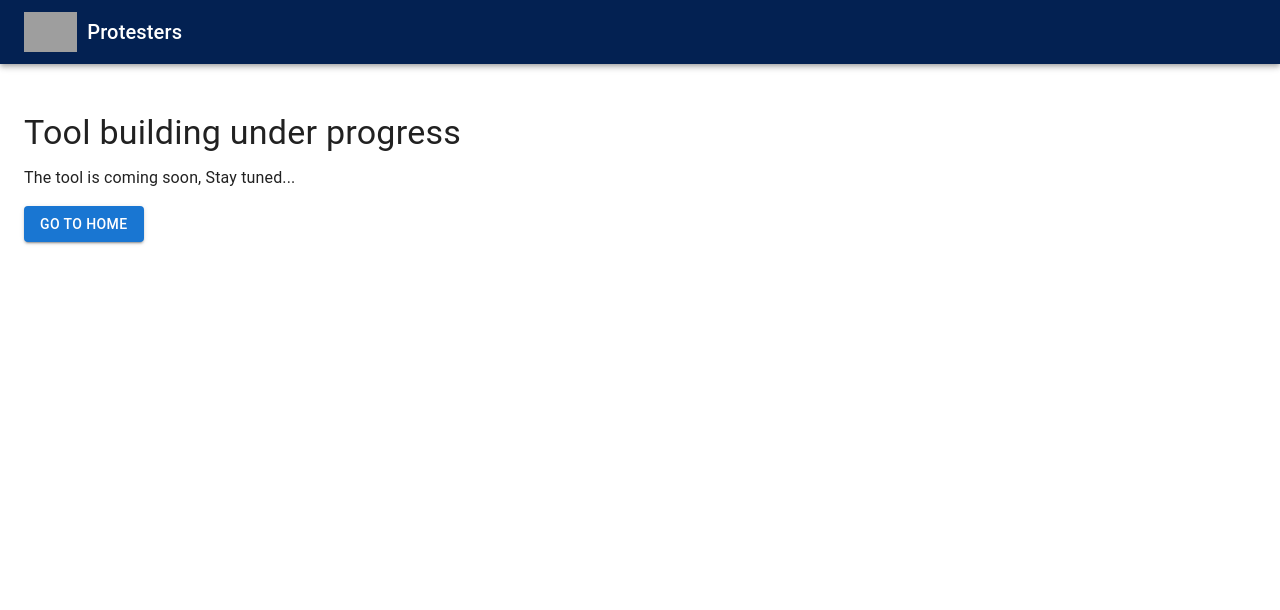
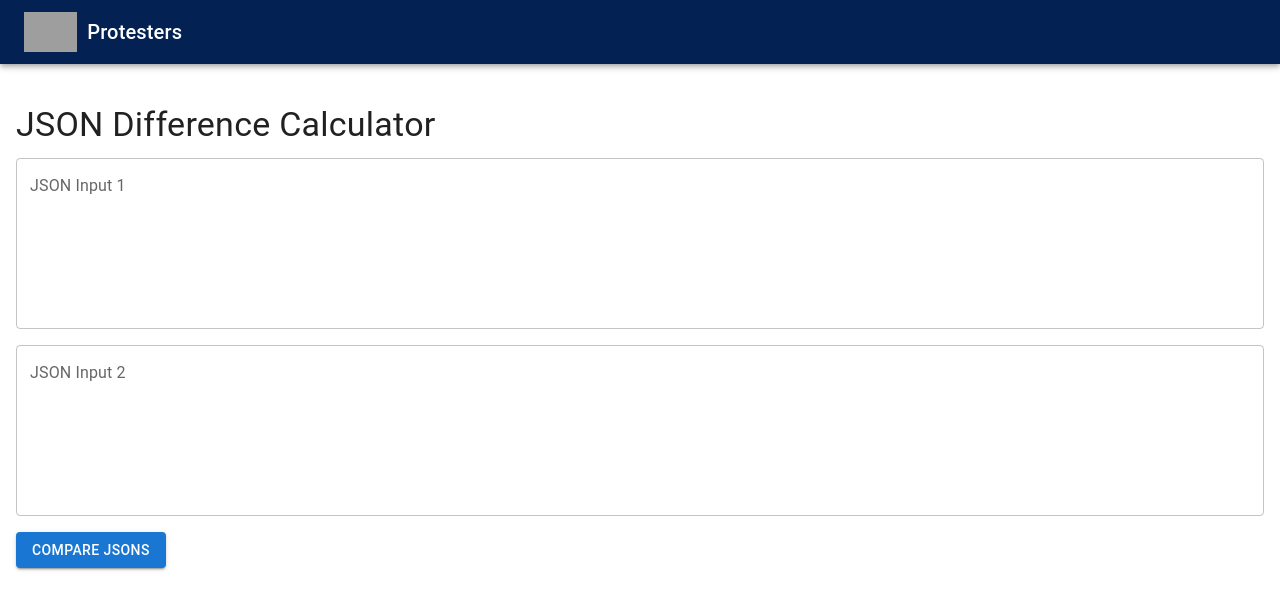
Before and after one commit to Mohit-Chaudhari/protesters, a React (Create React App) app: page /json-diff in a window 1280 px wide. Shown: the top 610 px of the page. Built offline with nearby package versions, Linux system fonts and the light colour scheme; grey boxes are pictures that could not be loaded.

Commit message:
Added json difference tool

```diff
--- a/craco.config.js
+++ b/craco.config.js
@@ -1,13 +1,23 @@
-// craco.config.js
+const webpack = require('webpack');
+
 module.exports = {
   webpack: {
     configure: (webpackConfig) => {
       webpackConfig.resolve.fallback = {
-          "timers": require.resolve("timers-browserify"),
-          "buffer": require.resolve("buffer/"),
-          "util": require.resolve("util/"),
+        ...webpackConfig.resolve.fallback,
+        timers: require.resolve('timers-browserify'),
+        buffer: require.resolve('buffer/'),
+        util: require.resolve('util/'),
+        assert: require.resolve('assert/'),
+        os: require.resolve('os-browserify/browser'),
       };
       return webpackConfig;
     },
+    plugins: [
+      new webpack.ProvidePlugin({
+        process: 'process/browser',
+        Buffer: ['buffer', 'Buffer'],
+      }),
+    ],
   },
 };
--- a/package.json
+++ b/package.json
@@ -8,11 +8,15 @@
     "@emotion/styled": "^11.14.0",
     "@mui/icons-material": "^6.2.0",
     "@mui/material": "^6.2.0",
+    "assert": "^2.1.0",
     "buffer": "^6.0.3",
     "cra-template": "1.2.0",
     "file-saver": "^2.0.5",
+    "json-diff": "^1.0.6",
     "json2xml": "^0.1.3",
+    "os-browserify": "^0.3.0",
     "papaparse": "^5.4.1",
+    "process": "^0.11.10",
     "react": "^18.3.1",
     "react-dom": "^18.3.1",
     "react-router-dom": "^7.0.2",
--- a/src/App.js
+++ b/src/App.js
@@ -10,6 +10,7 @@ import JsonToCsvConverter from './components/JsonTools/JsonToCsvConverter/JsonTo
 import CsvToJsonConverter from './components/JsonTools/CsvToJsonConverter/CsvToJsonConverter';
 import JsonToXmlConverter from './components/JsonTools/JsonToXmlConverter/JsonToXmlConverter';
 import XmlToJsonConverter from './components/JsonTools/XmlToJsonConverter/XmlToJsonConverter';
+import JsonDifference from './components/JsonTools/JsonDifference/JsonDifference';
 import NotFound from './components/NotFound';
 
 const App = () => {
@@ -30,6 +31,8 @@ const App = () => {
           <Route path="/csv-to-json" element={<CsvToJsonConverter />} />
           <Route path="/json-to-xml" element={<JsonToXmlConverter />} />
           <Route path="/xml-to-json" element={<XmlToJsonConverter />} />
+          <Route path="/json-diff" element={<JsonDifference/>} />
+
           <Route path="*" element={<NotFound />} />
           {/* Add other tool routes here, like: */}
         </Routes>
--- /dev/null
+++ b/src/components/JsonTools/JsonDifference/JsonDifference.jsx
@@ -0,0 +1,92 @@
+import React, { useState } from 'react';
+import { Button, TextField, Box, Typography, Alert } from '@mui/material';
+import { diff as jsonDiff } from 'json-diff'; // Library for JSON comparison
+
+const JsonDifference = () => {
+  const [jsonInput1, setJsonInput1] = useState('');
+  const [jsonInput2, setJsonInput2] = useState('');
+  const [differenceOutput, setDifferenceOutput] = useState('');
+  const [errorMessage, setErrorMessage] = useState('');
+
+  // Function to handle JSON difference calculation
+  const calculateJsonDifference = () => {
+    try {
+      const parsedJson1 = JSON.parse(jsonInput1);
+      const parsedJson2 = JSON.parse(jsonInput2);
+
+      // Calculate the difference using the json-diff library
+      const diffResult = jsonDiff(parsedJson1, parsedJson2);
+
+      // Convert the result to a formatted string for display
+      setDifferenceOutput(JSON.stringify(diffResult, null, 2));
+      setErrorMessage('');
+    } catch (error) {
+      setDifferenceOutput('');
+      setErrorMessage('Invalid JSON format in one or both inputs. Please check your inputs.');
+    }
+  };
+
+  return (
+    <Box sx={{ padding: 2 }}>
+      <Typography variant="h4" gutterBottom>
+        JSON Difference Calculator
+      </Typography>
+
+      <TextField
+        fullWidth
+        multiline
+        rows={6}
+        label="JSON Input 1"
+        variant="outlined"
+        value={jsonInput1}
+        onChange={(e) => setJsonInput1(e.target.value)}
+        sx={{ marginBottom: 2 }}
+      />
+
+      <TextField
+        fullWidth
+        multiline
+        rows={6}
+        label="JSON Input 2"
+        variant="outlined"
+        value={jsonInput2}
+        onChange={(e) => setJsonInput2(e.target.value)}
+        sx={{ marginBottom: 2 }}
+      />
+
+      <Button
+        variant="contained"
+        color="primary"
+        onClick={calculateJsonDifference}
+        sx={{ marginBottom: 2 }}
+      >
+        Compare JSONs
+      </Button>
+
+      {errorMessage && (
+        <Alert severity="error" sx={{ marginBottom: 2 }}>
+          {errorMessage}
+        </Alert>
+      )}
+
+      {differenceOutput && (
+        <Box>
+          <Typography variant="h6" gutterBottom>
+            Difference Output:
+          </Typography>
+          <TextField
+            fullWidth
+            multiline
+            rows={8} // Adjusted row size for better visibility
+            value={differenceOutput}
+            variant="outlined"
+            readOnly
+            sx={{ marginBottom: 2, fontFamily: 'monospace' }}
+          />
+        </Box>
+      )}
+    </Box>
+  );
+};
+
+export default JsonDifference;
```
Also changed, not shown: 1 other file (tests, documents, lock files or other folders). Lines whose indentation alone changed are shown as unchanged.
